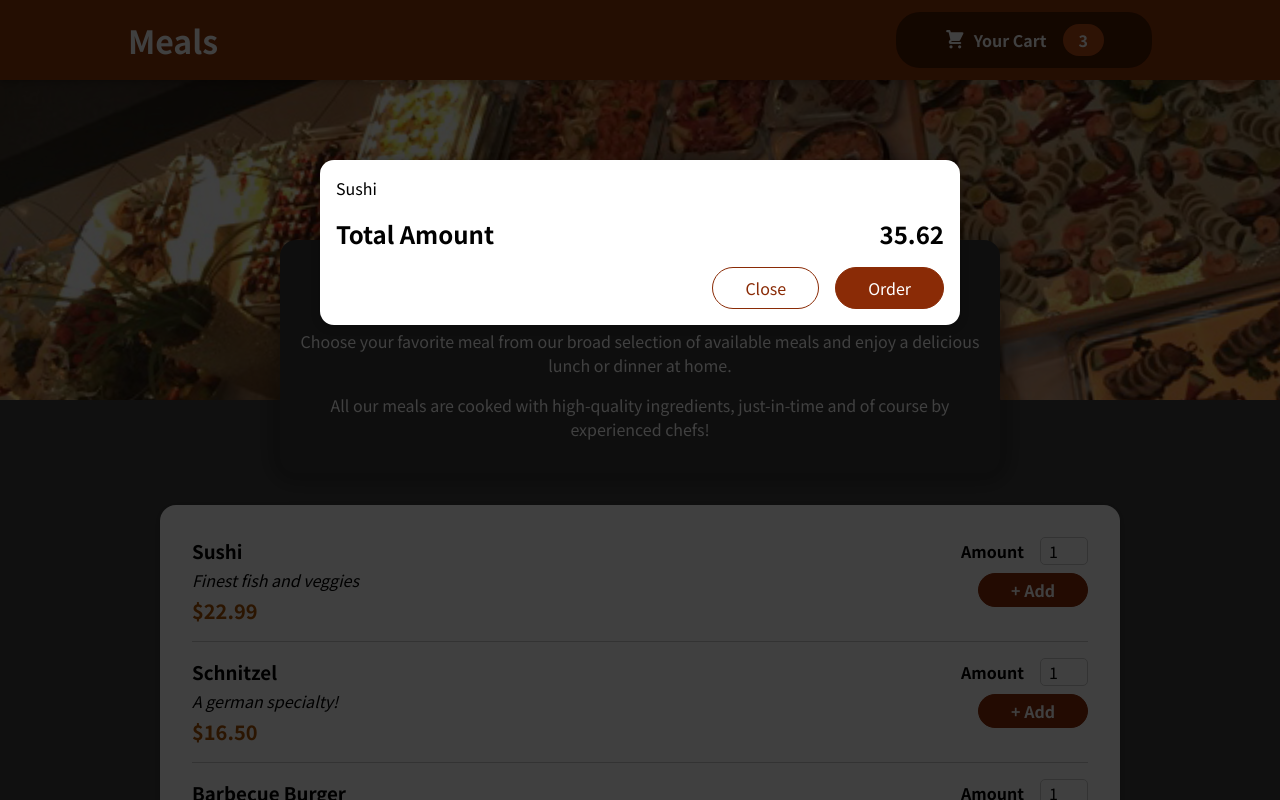
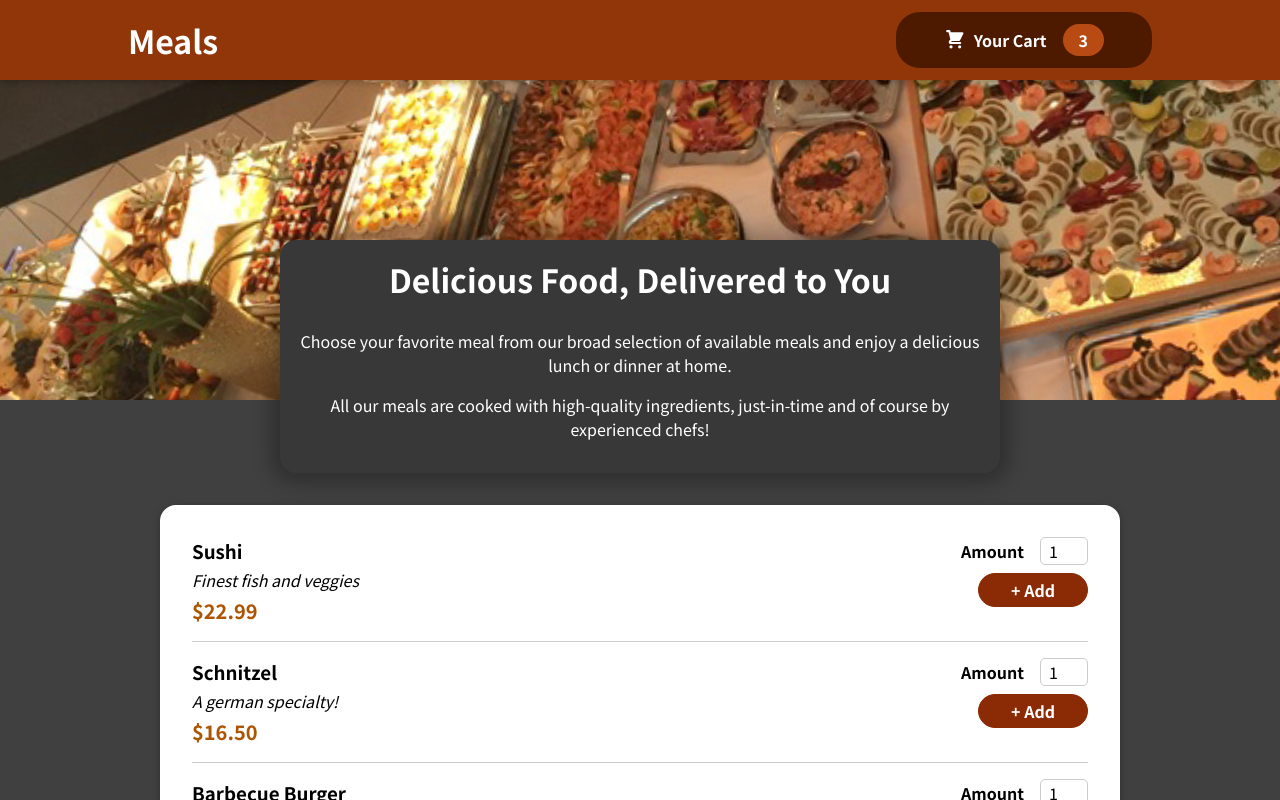
Before and after one commit to EhsanSar9135/food-order, a React (Create React App) app: page / in a window 1280 px wide. Shown: the top 800 px of the page. Built offline with nearby package versions, Linux system fonts and the light colour scheme.

Commit message:
Managing Cart & Modal State

```diff
--- a/src/App.jsx
+++ b/src/App.jsx
@@ -1,14 +1,22 @@
-import React from "react";
+import React, { useState } from "react";
 import Cart from "./Components/Cart/Cart";
 import Header from "./Components/Layout/Header";
 import Meals from "./Components/Meals/Meals";
 import "./Styles/App.scss";
 
 const App = () => {
+   const [cartIsShown, setCartIsShown] = useState(false);
+
+   const showCartHandler = () => {
+      setCartIsShown(true);
+   };
+   const hideCartHandler = () => {
+      setCartIsShown(false);
+   };
    return (
       <>
-         <Cart />
-         <Header />
+         {cartIsShown && <Cart onHideCart={hideCartHandler} />}
+         <Header onShowCart={showCartHandler} />
          <main>
             <Meals />
          </main>
--- a/src/Components/Cart/Cart.jsx
+++ b/src/Components/Cart/Cart.jsx
@@ -1,7 +1,7 @@
 import React from "react";
 import Modal from "../UI/Modal";
 
-const Cart = () => {
+const Cart = ({ onHideCart }) => {
    const cartItems = (
       <ul className="cart-items">
          {[{ id: "c1", name: "Sushi", amount: 2, price: "12.99" }].map(
@@ -12,14 +12,16 @@ const Cart = () => {
       </ul>
    );
    return (
-      <Modal>
+      <Modal onHideCart={onHideCart}>
          {cartItems}
          <div className="total">
             <span>Total Amount</span>
             <span>35.62</span>
          </div>
          <div className="actions">
-            <button className="button--alt">Close</button>
+            <button onClick={onHideCart} className="button--alt">
+               Close
+            </button>
             <button className="button">Order</button>
          </div>
       </Modal>
--- a/src/Components/Layout/Header.jsx
+++ b/src/Components/Layout/Header.jsx
@@ -2,12 +2,12 @@ import React from "react";
 import mealsImage from "../../Assets/Images/meals.jpg";
 import HeaderCartButton from "./HeaderCartButton";
 
-const Header = () => {
+const Header = ({ onShowCart }) => {
    return (
       <>
          <header className="header">
             <h1>Meals</h1>
-            <HeaderCartButton />
+            <HeaderCartButton onShowCart={onShowCart} />
          </header>
          <div className="main__image">
             <img src={mealsImage} alt="A table full of delicious foods!" />
--- a/src/Components/Layout/HeaderCartButton.jsx
+++ b/src/Components/Layout/HeaderCartButton.jsx
@@ -1,9 +1,9 @@
 import React from "react";
 import CartIcon from "../Cart/CartIcon";
 
-const HeaderCartButton = () => {
+const HeaderCartButton = ({ onShowCart }) => {
    return (
-      <button className="button">
+      <button onClick={onShowCart} className="button">
          <span className="icon">
             <CartIcon />
          </span>
--- a/src/Components/UI/Modal.jsx
+++ b/src/Components/UI/Modal.jsx
@@ -1,8 +1,8 @@
 import React from "react";
 import { createPortal } from "react-dom";
 
-const Backdrop = () => {
-   return <div className="backdrop" />;
+const Backdrop = ({ onHideCart }) => {
+   return <div onClick={onHideCart} className="backdrop" />;
 };
 
 const ModalOverlay = ({ children }) => {
@@ -13,11 +13,11 @@ const ModalOverlay = ({ children }) => {
    );
 };
 
-const Modal = ({ children }) => {
+const Modal = ({ children, onHideCart }) => {
    const portalElement = document.getElementById("overlays");
    return (
       <>
-         {createPortal(<Backdrop />, portalElement)}
+         {createPortal(<Backdrop onHideCart={onHideCart} />, portalElement)}
          {createPortal(<ModalOverlay>{children}</ModalOverlay>, portalElement)}
       </>
    );
```
